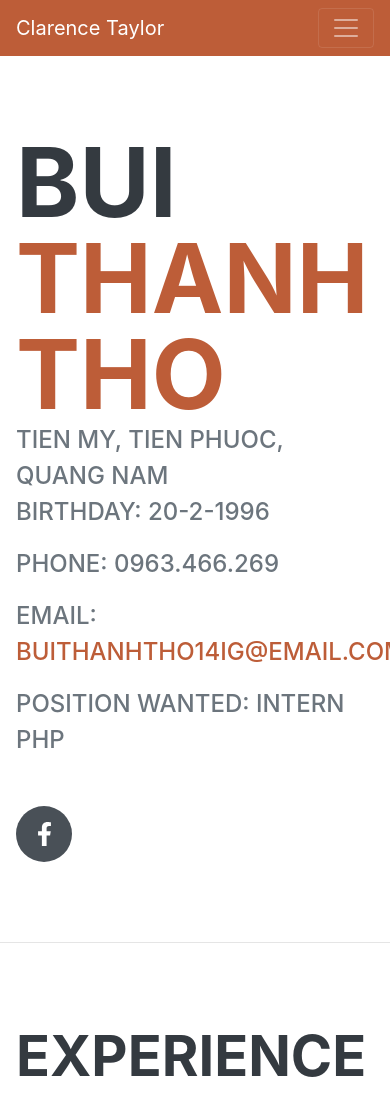
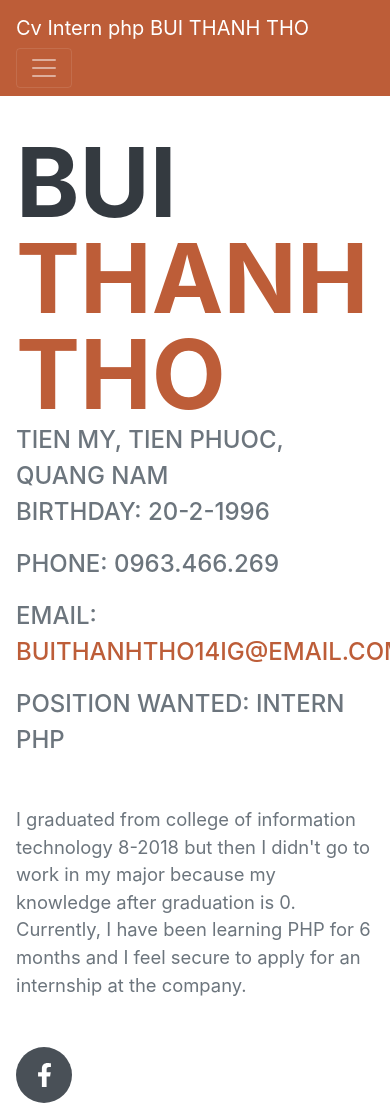
Before and after one commit to anhbongu/cv, a plain HTML site: page index.html in a window 390 px wide. Shown: the top 1106 px of the page. Drawn offline with nearby package versions, Linux system fonts and the light colour scheme; a web font is replaced by a local one.

Commit message:
Update index.html

```diff
--- a/index.html
+++ b/index.html
@@ -19,7 +19,7 @@
         <!-- Navigation-->
         <nav class="navbar navbar-expand-lg navbar-dark bg-primary fixed-top" id="sideNav">
             <a class="navbar-brand js-scroll-trigger" href="#page-top">
-                <span class="d-block d-lg-none">Clarence Taylor</span>
+                <span class="d-block d-lg-none">Cv Intern php BUI THANH THO</span>
                 <span class="d-none d-lg-block"><img class="img-fluid img-profile rounded-circle mx-auto mb-2" src="assets/img/thobui.jpg" alt="" /></span>
             </a>
             <button class="navbar-toggler" type="button" data-toggle="collapse" data-target="#navbarSupportedContent" aria-controls="navbarSupportedContent" aria-expanded="false" aria-label="Toggle navigation"><span class="navbar-toggler-icon"></span></button>
@@ -51,7 +51,7 @@
                         <p>Position wanted: Intern php</p>
 
                     </div>
-
+                    <p class="lead mb-5">I graduated from college of information technology 8-2018 but then I didn't go to work in my major because my knowledge after graduation is 0. Currently, I have been learning PHP for 6 months and I feel secure to apply for an internship at the company.</p>
                     <div class="social-icons">
                         <a class="social-icon" href="https://www.facebook.com/bui.tho.7359"><i class="fab fa-facebook-f"></i></a>
                     </div>
```
